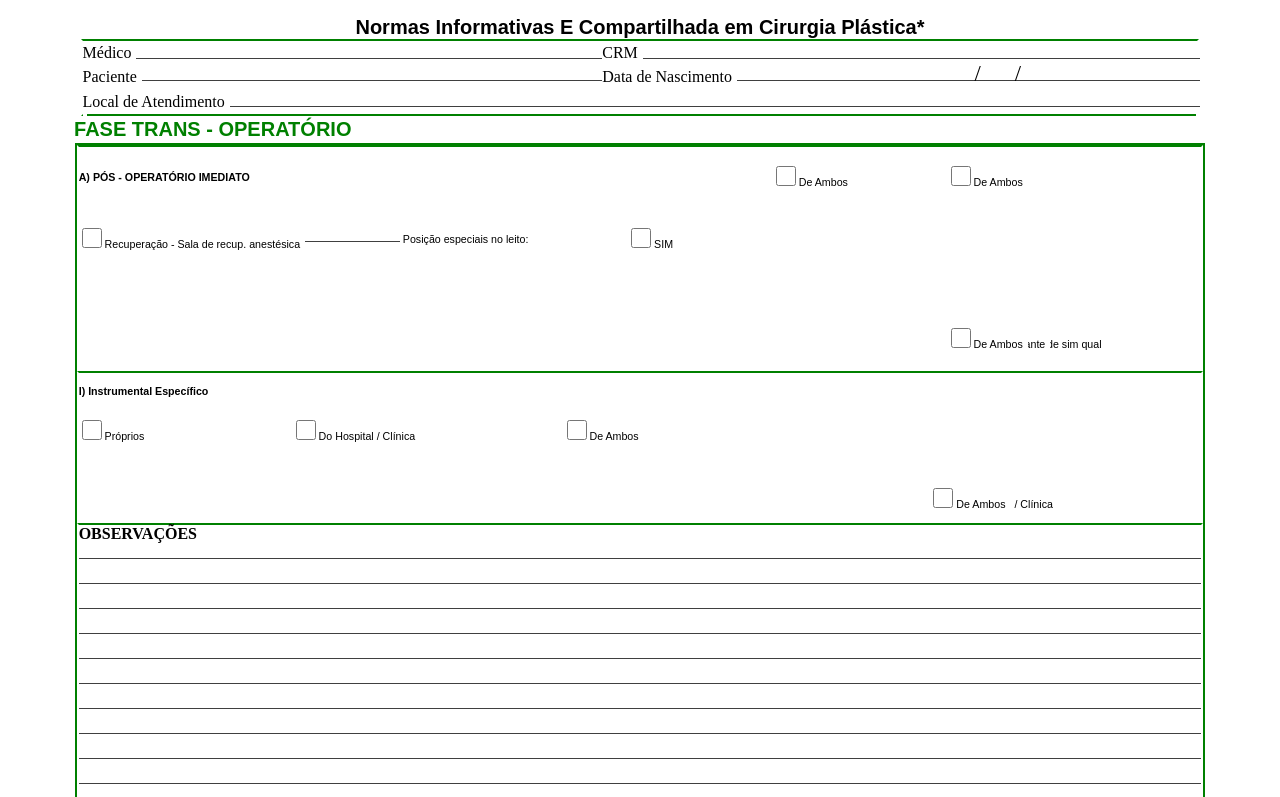
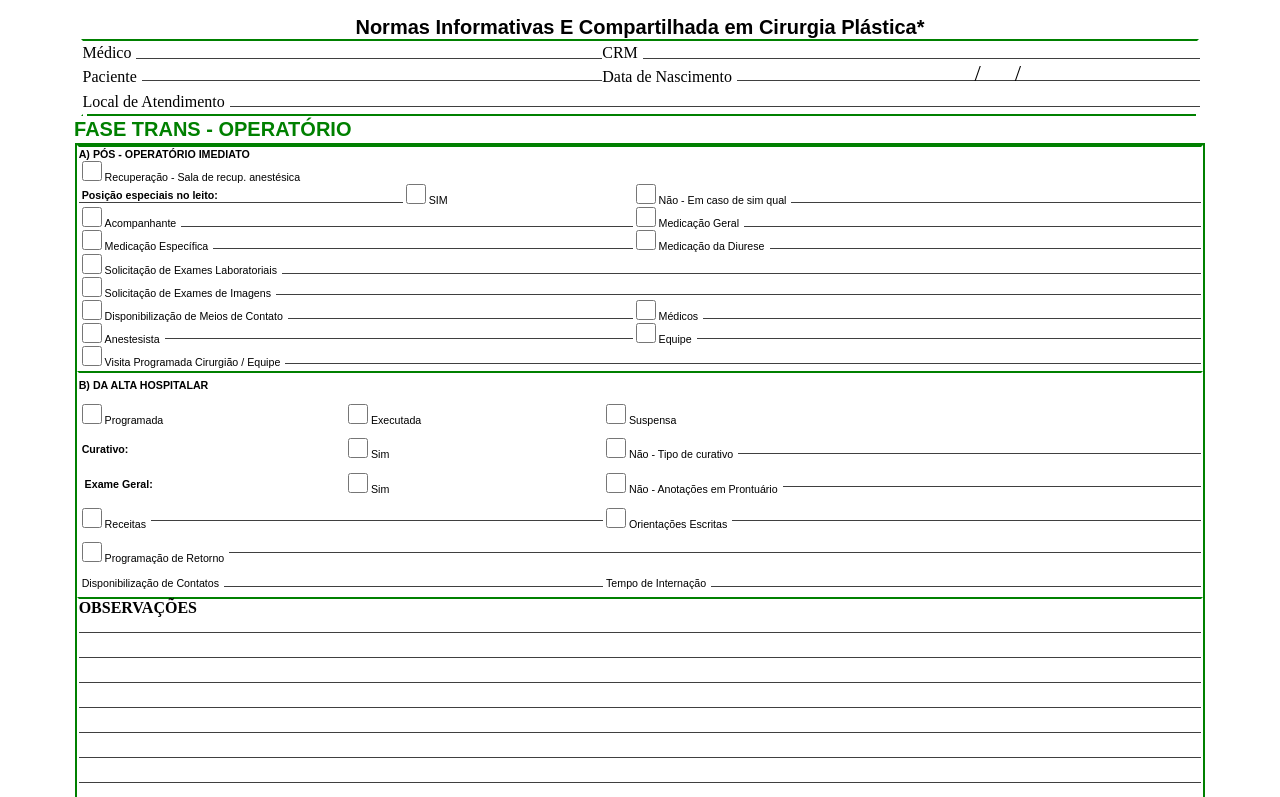
Before and after one commit to ThiagoPSants/Ficha_CFM, a plain HTML site: page index.html in a window 1280 px wide. Shown: the part 3050-3847 px from the top of the page. Drawn offline with Linux system fonts and the light colour scheme.

Commit message:
Ficha completa

```diff
--- a/index.html
+++ b/index.html
@@ -121,6 +121,7 @@
   .linepst11 {
       margin-top: 45px;
   }
+  /* Começo segunda pagina */
   .linepst12 {
       margin-top: -20px;
   }
@@ -130,41 +131,80 @@
   .linepst14 {
       margin-top: 135px;
   }
+  /* começo terceira pagina */
   .linepst15 {
-      margin-top: 70px;
+      margin-top: 64px;
   }
   .linepst16 {
-      margin-top: 70px;
+      margin-top: 64px;
   }
   .linepst17 {
       margin-top: 15px;
   }
   .linepst18 {
-      margin-top: 65px;
+      margin-top: 58px;
   }
   .linepst19 {
-      margin-top: 70px;
+      margin-top: 69px;
   }
   .linepst20 {
-      margin-top: 20px;
+      margin-top: 15px;
   }
   .linepst21 {
-      margin-top: 85px;
+      margin-top: -7px;
   }
   .linepst22 {
-      margin-top: 115px;
+      margin-top: 100px;
   }
+
   .linepst23 {
-      margin-top: 115px;
+      margin-top: 140px;
   }
+  /* começo quarta pagina */
   .linepst24 {
-      margin-top: 115px;
+      margin-top: -102px;
   }
   .linepst25 {
-      margin-top: 115px;
+      margin-top: -55px;
   }
-  /* Acabou 3º pagina */
-  .paralela1{
+  .linepst26 {
+      margin-top: -10px;
+  }
+  .linepst27 {
+      margin-top: 40px;
+  }
+  .linepst28 {
+      margin-top: 82px;
+  }
+  .linepst29 {
+      margin-top: 130px;
+  }
+  .linepst30 {
+      margin-top: 170px;
+  }
+  .linepst31 {
+      margin-top: 220px;
+  }
+  .linepst32 {
+      margin-top: -52px;
+  }
+  .linepst33 {
+      margin-top: 13px;
+  }
+  .linepst34 {
+      margin-top: 81px;
+  }
+  .linepst35 {
+      margin-top: 145px;
+  }
+  .linepst36 {
+      margin-top: 213px;
+  }
+
+
+
+
+.paralela1{
     margin-top: 15px;
 
 }
@@ -411,7 +451,7 @@
     .pa14 {
       grid-area: pa14;
       border: solid green 2px;
-      height: 10%;
+      height: 9%;
       grid-template-areas:
         "l1 l2"
         "l3 l4"
@@ -423,7 +463,7 @@
     .pa15 {
       grid-area: pa15;
       border: solid green 2px;
-      height: 10%;
+      height: 9%;
       grid-template-areas:
         "l1 l2"
         "l3 l4"
@@ -446,7 +486,7 @@
     .pa17 {
       grid-area: pa17;
       border: solid green 2px;
-      height: 10%;
+      height: 9%;
       grid-template-areas:
         "l1 l1 "
         "l2 l3"
@@ -503,7 +543,7 @@
     .pa22 {
       grid-area: pa22;
       border: solid green 2px;
-      height: 10%;
+      height: 9%;
       grid-template-areas:
         "l1 l2 l3"
         "l4 l4 l4"
@@ -515,7 +555,7 @@
     .pa23 {
       grid-area: pa23;
       border: solid green 2px;
-      height: 16%;
+      height: 20%;
       grid-template-areas:
         "l1 l1 l1"
         "l2 l3 l4"
@@ -531,7 +571,7 @@
       overflow: hidden;
       grid-area: pa24;
       border: solid green 3px;
-      height: 10%;
+      height: 9%;
       width: 100%;
       margin-left: -2px;
       grid-template-areas:
@@ -550,8 +590,16 @@
       border: solid green 2px;
       height: 30%;
       grid-template-areas:
-        "l1 l1 l1"
-        "l2 l3 l4";
+        "l1 l1 l1 l1"
+        "l2 l2 l2 l2"
+        "l3 l4 l5 l6"
+        "l7 l7 l8 l8"
+        "l9 l9 l10 l10"
+        "l11 l11 l11 l11"
+        "l12 l12 l12 l12"
+        "l13 l13 l14 l14"
+        "l15 l15 l16 l16"
+        "l17 l17 l17 l17";
       border-left-color: transparent;
       border-right-color: transparent;
       border-bottom-color: transparent;
@@ -559,10 +607,15 @@
     .pa26 {
       grid-area: pa26;
       border: solid green 2px;
-       height: 20%;
+       height: 30%;
       grid-template-areas:
-        "l1 l1 l1"
-        "l2 l3 l4";
+        "l1 l1 l1 l1"
+        "l2 l3 l4 ."
+        "l5 l6 l7 l8"
+        "l9 l10 l11 ."
+        "l12 l12 l13 l13"
+        "l14 l14 l14 l14"
+        "l15 l15 l16 l16";
       border-left-color: transparent;
       border-right-color: transparent;
       border-bottom-color: transparent;
@@ -570,7 +623,7 @@
     .pa27 {
       grid-area: pa27;
       border: solid green 2px;
-      /height: 50%;
+      height: 40%;
       grid-template-areas:
         "l1 l1 l1"
         "l2 l3 l4";
@@ -790,6 +843,7 @@
     .txtalin{
       margin-left: 25;
          }
+
   </style>
 
   <!-- Inicio do Code-->
@@ -1055,21 +1109,21 @@
         </div>
         <div class="pa18 pas">
           <p class="fundo l1 topic">E) DRENOS</p>
-          <p class="fundo l2">&nbsp;&nbsp;Aplicação:</p>
+          <p class="fundo l2 topic">&nbsp;&nbsp;Aplicação:</p>
           <p class="fundo l3">&nbsp;<input type="checkbox" />&nbsp;Não</p>
           <p class="fundo l4">&nbsp;<input type="checkbox" />&nbsp;Aspirativo</p>
           <p class="fundo l5">&nbsp;<input type="checkbox" />&nbsp;Não Aspirativo</p>
         </div>
         <div class="pa19 pas">
           <p class="fundo l1 topic">F) SONDAGENS</p>
-          <p class="fundo l2">&nbsp;Vesical:</p>
+          <p class="fundo l2 topic ">&nbsp;Vesical:</p>
           <p class="fundo l3">&nbsp;<input type="checkbox" />&nbsp;Não</p>
           <p class="fundo l4">&nbsp;<input type="checkbox" />&nbsp;Alívio</p>
           <p class="fundo l5">&nbsp;<input type="checkbox" />&nbsp;Demora</p>
         </div>
         <div class="pa20 pas">
           <p class="fundo l1 topic">G) CURATIVOS</p>
-          <p class="fundo l2">&nbsp;Tipos:</p>
+          <p class="fundo l2 topic">&nbsp;Tipos:</p>
           <p class="fundo l3">&nbsp;<input type="checkbox" />&nbsp;Não</p>
           <p class="fundo l4">&nbsp;<input type="checkbox" />&nbsp;Por imobilização</p>
           <p class="fundo l5">&nbsp;<input type="checkbox" />&nbsp;Por contenção</p>
@@ -1156,44 +1210,52 @@
         <div class="pa25 pas">
           <p class="fundo l1 topic">A) PÓS - OPERATÓRIO IMEDIATO</p>
           <p class="fundo l2">&nbsp;<input type="checkbox" />&nbsp;Recuperação - Sala de recup. anestésica</p>
-          <div class="l2 paralela1 border "></div>
-          <p class="fundo l3">&nbsp;Posição especiais no leito:</p>
-          <p class="fundo l4">&nbsp;<input type="checkbox" />&nbsp;SIM</p>
+          <div class=" lines linepst24 border "></div>
+          <p class="fundo l3 topic brkcontent">&nbsp;Posição especiais no leito:</p>
+          <p class="fundo l4 brkcontent">&nbsp;<input type="checkbox" />&nbsp;SIM</p>
           <p class="fundo l5">&nbsp;<input type="checkbox" />&nbsp;Não - Em caso de sim qual</p>
-          <div class="l2 paralela1 border "></div>
-          <p class="fundo l6">&nbsp;<input type="checkbox" />&nbsp;Acompanhante</p>
-          <p class="fundo l7">&nbsp;<input type="checkbox" />&nbsp;De Ambos</p>
-          <p class="fundo l8">&nbsp;<input type="checkbox" />&nbsp;De Ambos</p>
-          <p class="fundo l9">&nbsp;<input type="checkbox" />&nbsp;De Ambos</p>
-          <p class="fundo l10">&nbsp;<input type="checkbox" />&nbsp;De Ambos</p>
-          <p class="fundo l11">&nbsp;<input type="checkbox" />&nbsp;De Ambos</p>
-          <p class="fundo l12">&nbsp;<input type="checkbox" />&nbsp;De Ambos</p>
-          <p class="fundo l13">&nbsp;<input type="checkbox" />&nbsp;De Ambos</p>
-          <p class="fundo l14">&nbsp;<input type="checkbox" />&nbsp;De Ambos</p>
-          <p class="fundo l15">&nbsp;<input type="checkbox" />&nbsp;De Ambos</p>
-          <p class="fundo l16">&nbsp;<input type="checkbox" />&nbsp;De Ambos</p>
-          <p class="fundo l17">&nbsp;<input type="checkbox" />&nbsp;De Ambos</p>
-          <p class="fundo l18">&nbsp;<input type="checkbox" />&nbsp;De Ambos</p>
-          <p class="fundo l19">&nbsp;<input type="checkbox" />&nbsp;De Ambos</p>
-
-
+          <p class=" l6">&nbsp;&nbsp;&nbsp;&nbsp;&nbsp;&nbsp;&nbsp;&nbsp;&nbsp;&nbsp;&nbsp;&nbsp;&nbsp;&nbsp;&nbsp;&nbsp;&nbsp;&nbsp;&nbsp;&nbsp;&nbsp;&nbsp;</p>
+          <div class="lines linepst25 border "></div>
+          <p class="fundo l7">&nbsp;<input type="checkbox" />&nbsp;Acompanhante</p>
+          <p class="fundo l8">&nbsp;<input type="checkbox" />&nbsp;Medicação Geral</p>
+          <div class=" lines linepst26 border "></div>
+          <p class="fundo l9">&nbsp;<input type="checkbox" />&nbsp;Medicação Específica</p>
+          <p class="fundo l10">&nbsp;<input type="checkbox" />&nbsp;Medicação da Diurese</p>
+          <div class=" lines linepst27 border "></div>
+          <p class="fundo l11">&nbsp;<input type="checkbox" />&nbsp;Solicitação de Exames Laboratoriais</p>
+          <div class=" lines linepst28 border "></div>
+          <p class="fundo l12">&nbsp;<input type="checkbox" />&nbsp;Solicitação de Exames de Imagens</p>
+          <div class=" lines linepst29 border "></div>
+          <p class="fundo l13">&nbsp;<input type="checkbox" />&nbsp;Disponibilização de Meios de Contato</p>
+          <p class="fundo l14">&nbsp;<input type="checkbox" />&nbsp;Médicos</p>
+          <div class=" lines linepst30 border "></div>
+          <p class="fundo l15">&nbsp;<input type="checkbox" />&nbsp;Anestesista</p>
+          <p class="fundo l16">&nbsp;<input type="checkbox" />&nbsp;Equipe</p>
+          <div class=" lines linepst31 border "></div>
+          <p class="fundo l17">&nbsp;<input type="checkbox" />&nbsp;Visita Programada Cirurgião / Equipe</p>
         </div>
         <div class="pa26 pas">
-          <p class="fundo l1 topic">I) Instrumental Específico</p>
-          <p class="fundo l2">&nbsp;<input type="checkbox" />&nbsp;Próprios</p>
-          <p class="fundo l3">&nbsp;<input type="checkbox" />&nbsp;Do Hospital / Clínica</p>
-          <p class="fundo l4">&nbsp;<input type="checkbox" />&nbsp;De Ambos</p>
-          <p class="fundo l5">&nbsp;<input type="checkbox" />&nbsp;Próprios</p>
-          <p class="fundo l6">&nbsp;<input type="checkbox" />&nbsp;Do Hospital / Clínica</p>
-          <p class="fundo l7">&nbsp;<input type="checkbox" />&nbsp;De Ambos</p>
-          <p class="fundo l8">&nbsp;<input type="checkbox" />&nbsp;De Ambos</p>
-          <p class="fundo l9">&nbsp;<input type="checkbox" />&nbsp;De Ambos</p>
-          <p class="fundo l10">&nbsp;<input type="checkbox" />&nbsp;De Ambos</p>
-          <p class="fundo l11">&nbsp;<input type="checkbox" />&nbsp;De Ambos</p>
-          <p class="fundo l12">&nbsp;<input type="checkbox" />&nbsp;De Ambos</p>
-          <p class="fundo l13">&nbsp;<input type="checkbox" />&nbsp;De Ambos</p>
-          <p class="fundo l14">&nbsp;<input type="checkbox" />&nbsp;De Ambos</p>
-          <p class="fundo l15">&nbsp;<input type="checkbox" />&nbsp;De Ambos</p>
+          <p class="fundo l1 topic">B) DA ALTA HOSPITALAR</p>
+          <p class="fundo l2">&nbsp;<input type="checkbox" />&nbsp;Programada</p>
+          <p class="fundo l3">&nbsp;<input type="checkbox" />&nbsp;Executada</p>
+          <p class="fundo l4">&nbsp;<input type="checkbox" />&nbsp;Suspensa</p>
+          <div class=" lines linepst32 border "></div>
+          <p class="fundo l5 topic brkcontent">&nbsp;Curativo:</p>
+          <p class="fundo l6 brkcontent">&nbsp;<input type="checkbox" />&nbsp;Sim</p>
+          <p class="fundo l7">&nbsp;<input type="checkbox" />&nbsp;Não - Tipo de curativo</p>
+          <div class=" lines linepst33 border "></div>
+          <p class=" l8">&nbsp;&nbsp;&nbsp;&nbsp;&nbsp;&nbsp;&nbsp;&nbsp;&nbsp;&nbsp;&nbsp;&nbsp;&nbsp;&nbsp;&nbsp;&nbsp;&nbsp;&nbsp;&nbsp;&nbsp;&nbsp;&nbsp;</p>
+          <p class="fundo l9 topic brkcontent">&nbsp;&nbsp;Exame Geral:</p>
+          <p class="fundo l10 brkcontent">&nbsp;<input type="checkbox" />&nbsp;Sim</p>
+          <p class="fundo l11">&nbsp;<input type="checkbox" />&nbsp;Não - Anotações em Prontuário</p>
+          <div class=" lines linepst34 border "></div>
+          <p class="fundo l12">&nbsp;<input type="checkbox" />&nbsp;Receitas</p>
+          <p class="fundo l13">&nbsp;<input type="checkbox" />&nbsp;Orientações Escritas</p>
+          <div class=" lines linepst35 border "></div>
+          <p class="fundo l14">&nbsp;<input type="checkbox" />&nbsp;Programação de Retorno</p>
+          <div class=" lines linepst36 border "></div>
+          <p class="fundo l15">&nbsp;Disponibilização de Contatos</p>
+          <p class="fundo l16">&nbsp;Tempo de Internação</p>
         </div>
         <div class="pa27">
           <p class="fundo l1 topic">OBSERVAÇÕES</p>
```
